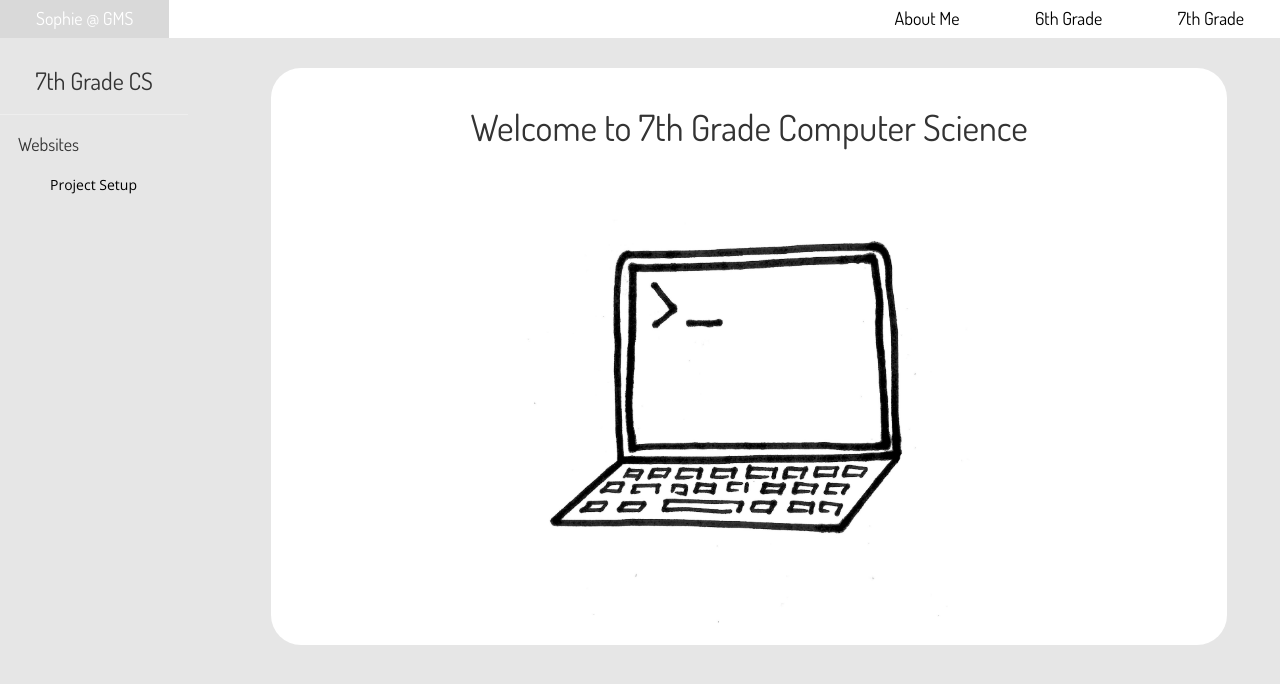
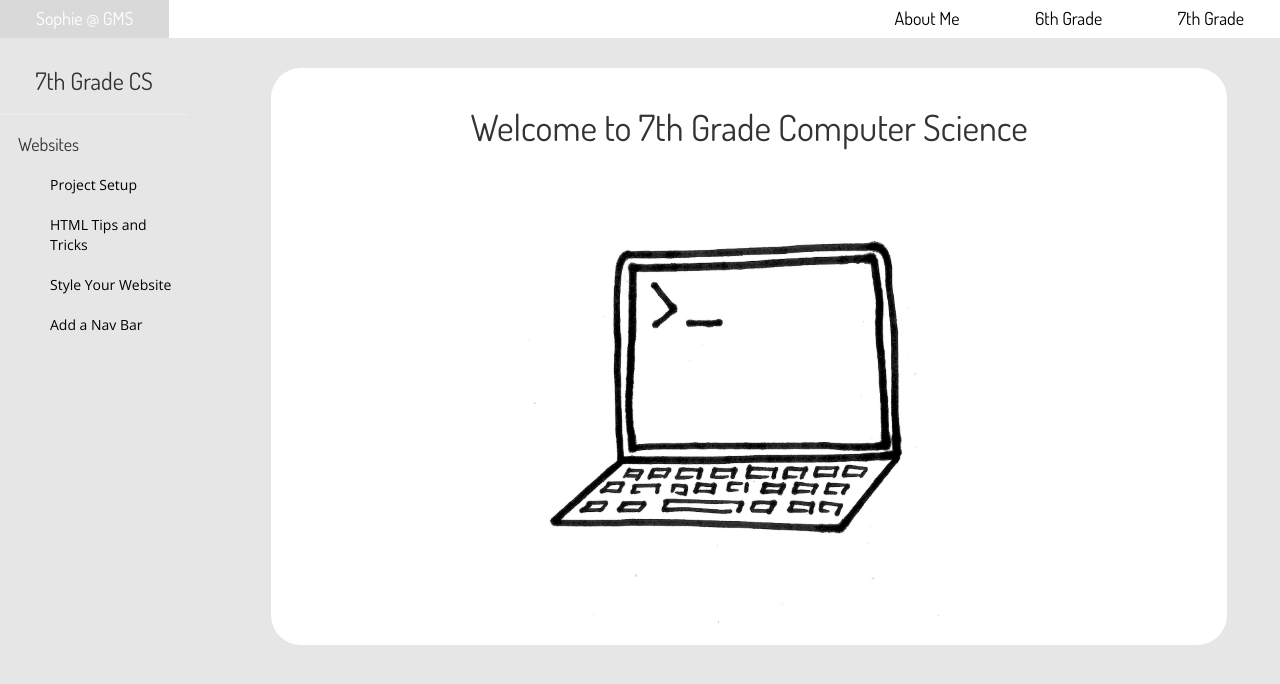
Before and after one commit to slibkind/slibkind.github.io, a Jekyll site: the page built from grade-7/index.html, in a window 1280 px wide. Shown: the top 684 px of the page. Built offline with Jekyll 4.4.1, drawn with Linux system fonts in a browser that asks for light colours; nearby versions of some CDN libraries; library files that are not in the unit come from our copies.

Commit message:
grade-7 nav bar

```diff
--- a/_includes/nav-side-7.html
+++ b/_includes/nav-side-7.html
@@ -6,4 +6,8 @@
 
 <ul>
     <li><a href="{{ site.url }}grade-7/project-setup">Project Setup</a></li>
+    <li><a href="{{ site.url }}grade-7/tips-and-tricks">HTML Tips and Tricks</a></li>
+    <li><a href="{{ site.url }}grade-7/style">Style Your Website</a></li>
+    <li><a href="{{ site.url }}grade-7/nav-bar">Add a Nav Bar</a></li>
+
 </ul>
```
Also changed, not shown: 2 other files.
